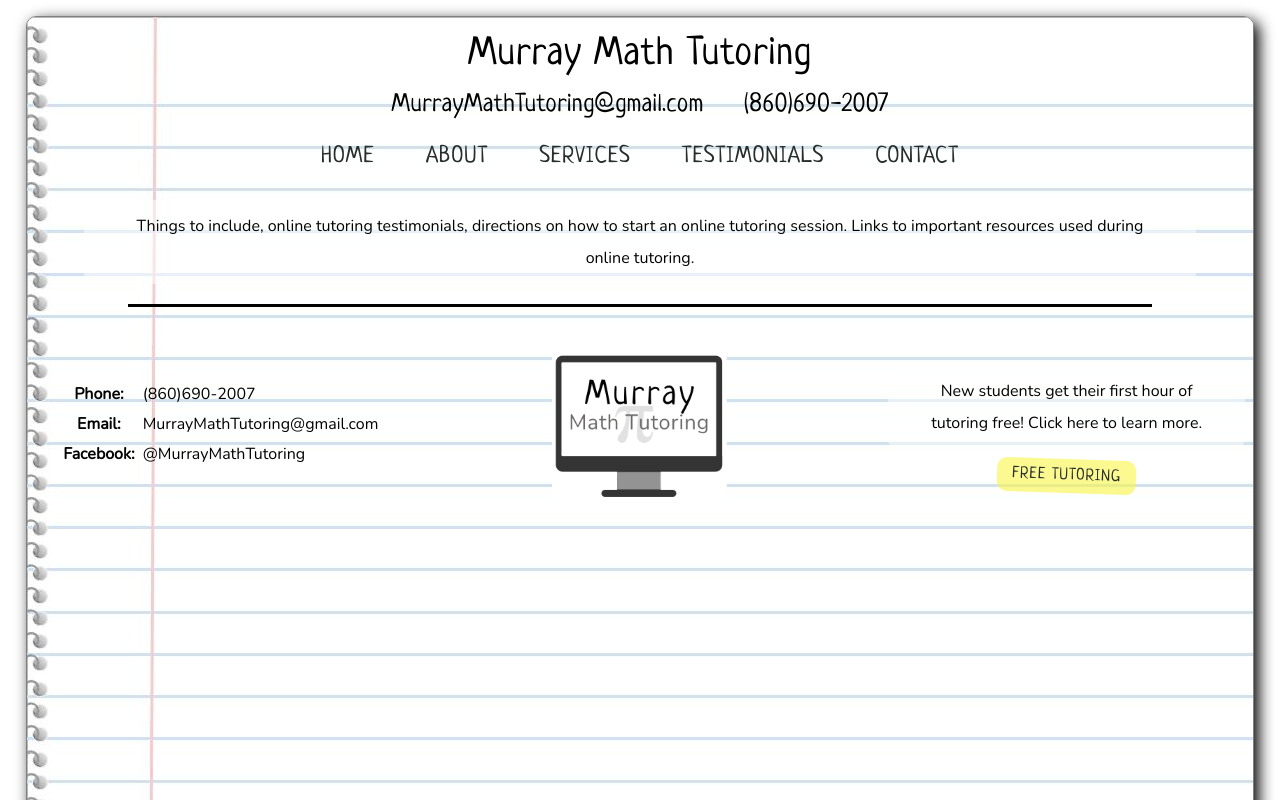
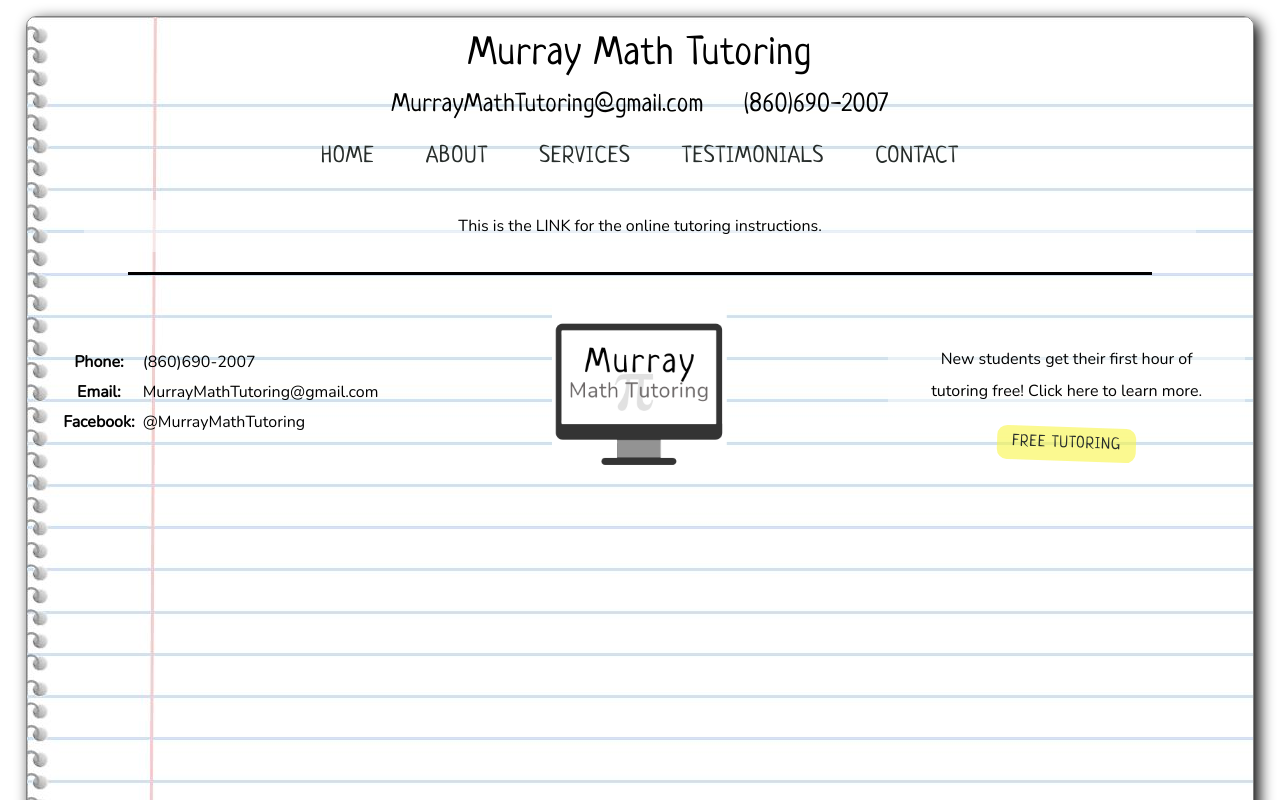
Before and after one commit to murraycoding/murray-math-tutoring, a Next.js app: page /online-tutoring in a window 1280 px wide. Shown: the top 800 px of the page. Built offline with nearby package versions, Linux system fonts and the light colour scheme.

Commit message:
add link to online tutoring instructions pdf

```diff
--- a/pages/online-tutoring.js
+++ b/pages/online-tutoring.js
@@ -3,7 +3,7 @@ import ImageSection from '../components/ImageSection'
 export default function OnlineTutoring() {
   return (
     <>
-      <p>Things to include, online tutoring testimonials, directions on how to start an online tutoring session. Links to important resources used during online tutoring.</p>
+      <p>This is the <a href="https://drive.google.com/file/d/1eh1307kQlF_0AQ0UuHJeyuK-xwvjLf_d/view?usp=sharing" target="_blank">LINK</a> for the online tutoring instructions.</p>
     </>
   )
 }
```
